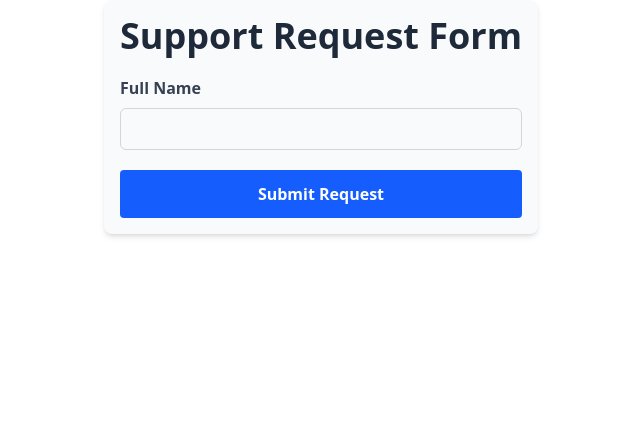
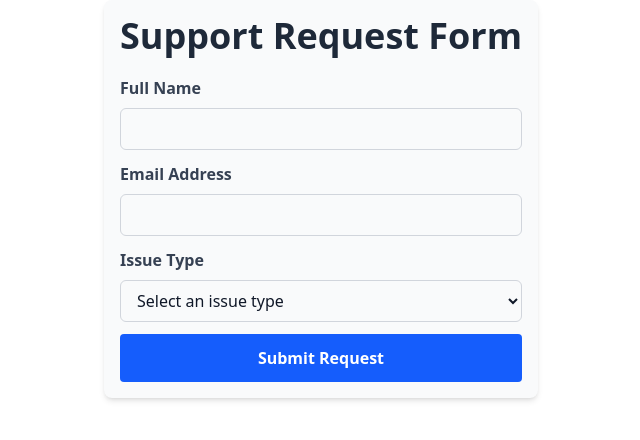
Before and after one commit to thientannguyen/support-request-form, a React (Vite) app: page / in a window 1280 px wide. Shown: the top 440 px of the page, without its empty margins (319-959 px from the left). Built offline with nearby package versions, Linux system fonts and the light colour scheme.

Commit message:
feat: add email and  issue type selection to support request form

```diff
--- a/src/components/SupportRequestForm.tsx
+++ b/src/components/SupportRequestForm.tsx
@@ -2,6 +2,12 @@ import { zodResolver } from "@hookform/resolvers/zod";
 import { useForm } from "react-hook-form";
 import supportFormSchema from "../utils/schema";
 import type { SupportRequestFormData } from "../models";
+
+const issueTypeOptions = [
+  { value: "bugReport", label: "Bug Report" },
+  { value: "featureRequest", label: "Feature Request" },
+  { value: "generalInquiry", label: "General Inquiry" },
+];
 
 const SupportRequestForm = () => {
   const {
@@ -25,11 +31,11 @@ const SupportRequestForm = () => {
 
   return (
     <div className="max-w-[600px] mx-auto p-5 sm:p-4 bg-gray-50 rounded-lg shadow-md">
-      <div className="text-center mb-5 text-gray-800 text-4xl font-bold">
+      <h1 className="text-center mb-5 text-gray-800 text-4xl font-bold">
         Support Request Form
-      </div>
+      </h1>
       <form onSubmit={handleSubmit(onSubmit)}>
-        <div className="mb-5">
+        <div className="mb-3">
           <label
             htmlFor="fullName"
             className="block text-gray-700 font-semibold mb-2"
@@ -40,11 +46,61 @@ const SupportRequestForm = () => {
             id="fullName"
             type="text"
             {...register("fullName")}
-            className="w-full px-3 py-2 border border-gray-300 rounded-md focus:outline-none focus:ring-2 focus:ring-black-500"
+            className={`w-full px-3 py-2 border rounded-md ${
+              errors.fullName ? "border-red-500" : "border-gray-300"
+            }`}
           />
           {errors.fullName && (
             <p className="text-red-500 text-sm mt-1">
               {errors.fullName.message}
+            </p>
+          )}
+        </div>
+
+        <div className="mb-3">
+          <label
+            htmlFor="email"
+            className="block text-gray-700 font-semibold mb-2"
+          >
+            Email Address
+          </label>
+          <input
+            id="email"
+            type="email"
+            {...register("email")}
+            className={`w-full px-3 py-2 border rounded-md ${
+              errors.email ? "border-red-500" : "border-gray-300"
+            }`}
+          />
+          {errors.email && (
+            <p className="text-red-500 text-sm mt-1">{errors.email.message}</p>
+          )}
+        </div>
+
+        <div className="mb-3">
+          <label
+            htmlFor="issueType"
+            className="block text-gray-700 font-semibold mb-2"
+          >
+            Issue Type
+          </label>
+          <select
+            id="issueType"
+            {...register("issueType")}
+            className={`w-full px-3 py-2 border rounded-md ${
+              errors.issueType ? "border-red-500" : "border-gray-300"
+            }`}
+          >
+            <option value="">Select an issue type</option>
+            {issueTypeOptions.map((option) => (
+              <option key={option.value} value={option.value}>
+                {option.label}
+              </option>
+            ))}
+          </select>
+          {errors.issueType && (
+            <p className="text-red-500 text-sm mt-1">
+              {errors.issueType.message}
             </p>
           )}
         </div>
```
